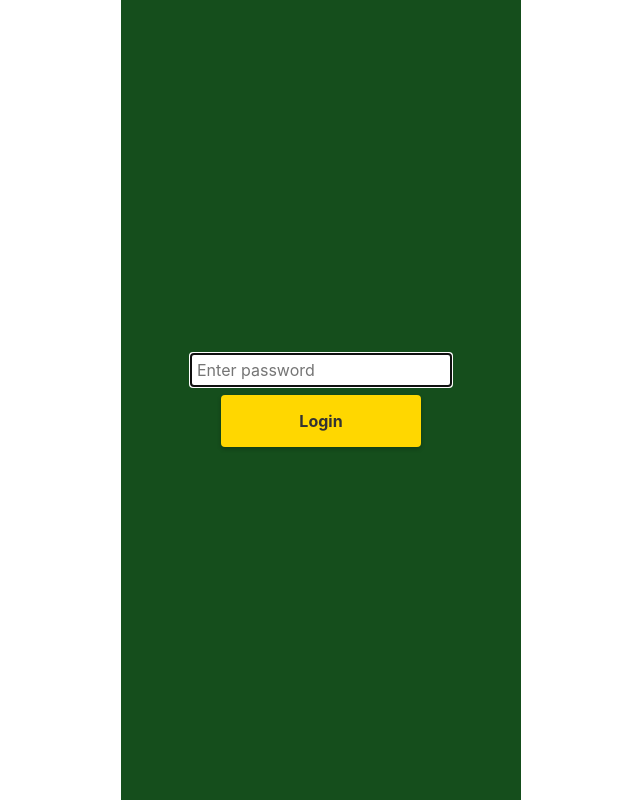
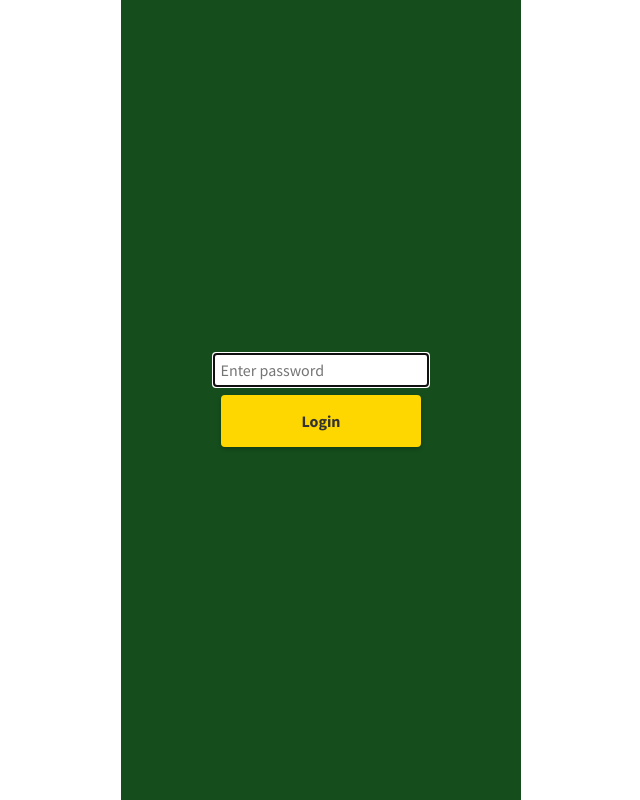
Before and after one commit to bmehder/mountain-motoring, a Svelte app: page / in a window 1280 px wide. Shown: the whole page, without its empty margins (319-959 px from the left). Built offline with nearby package versions, Linux system fonts and the light colour scheme.

Commit message:
added google font

```diff
--- a/public/global.css
+++ b/public/global.css
@@ -1,3 +1,5 @@
+@import url('https://fonts.googleapis.com/css2?family=Source+Sans+Pro:wght@400;700&display=swap');
+
 * {
   box-sizing: border-box;
   margin: 0;
@@ -20,8 +22,9 @@ body {
   margin: 0;
   padding: 0px;
   box-sizing: border-box;
-  font-family: -apple-system, BlinkMacSystemFont, "Segoe UI", Roboto,
-    Oxygen-Sans, Ubuntu, Cantarell, "Helvetica Neue", sans-serif;
+  /* font-family: -apple-system, BlinkMacSystemFont, "Segoe UI", Roboto,
+    Oxygen-Sans, Ubuntu, Cantarell, "Helvetica Neue", sans-serif; */
+  font-family: 'Source Sans Pro', sans-serif;
 }
 
 section {
```
